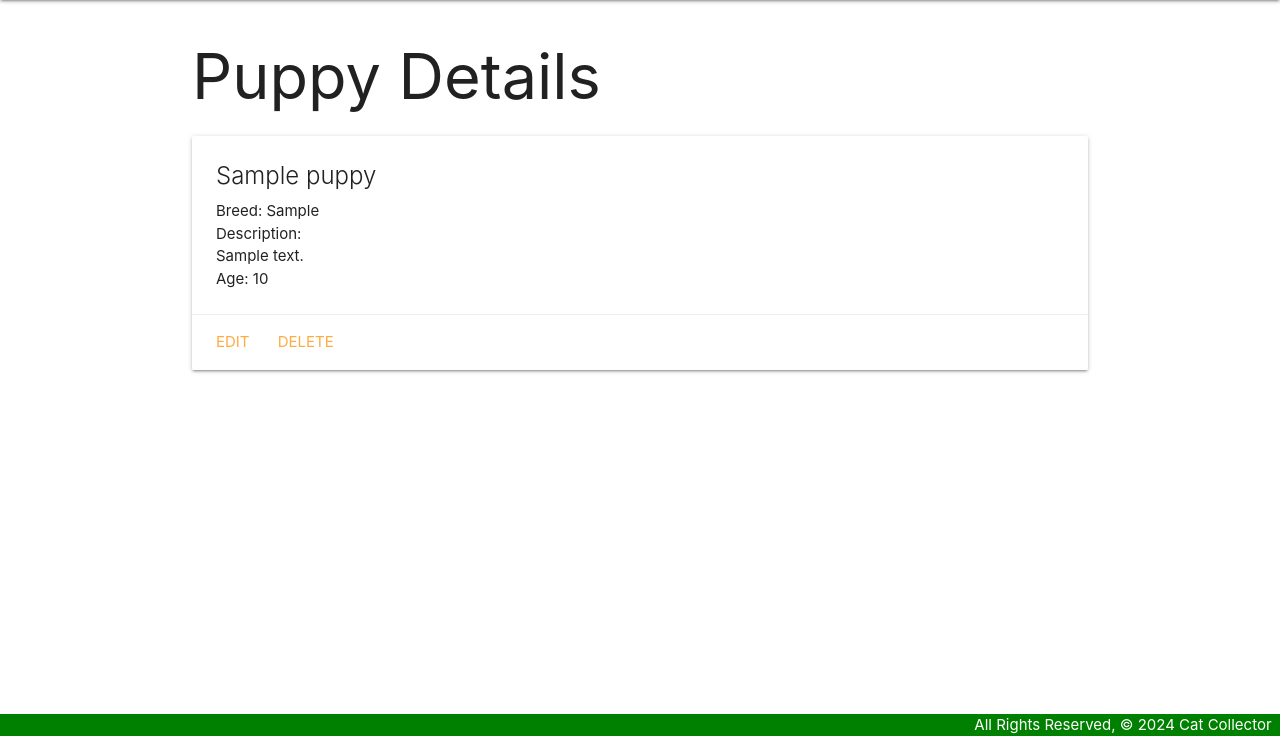
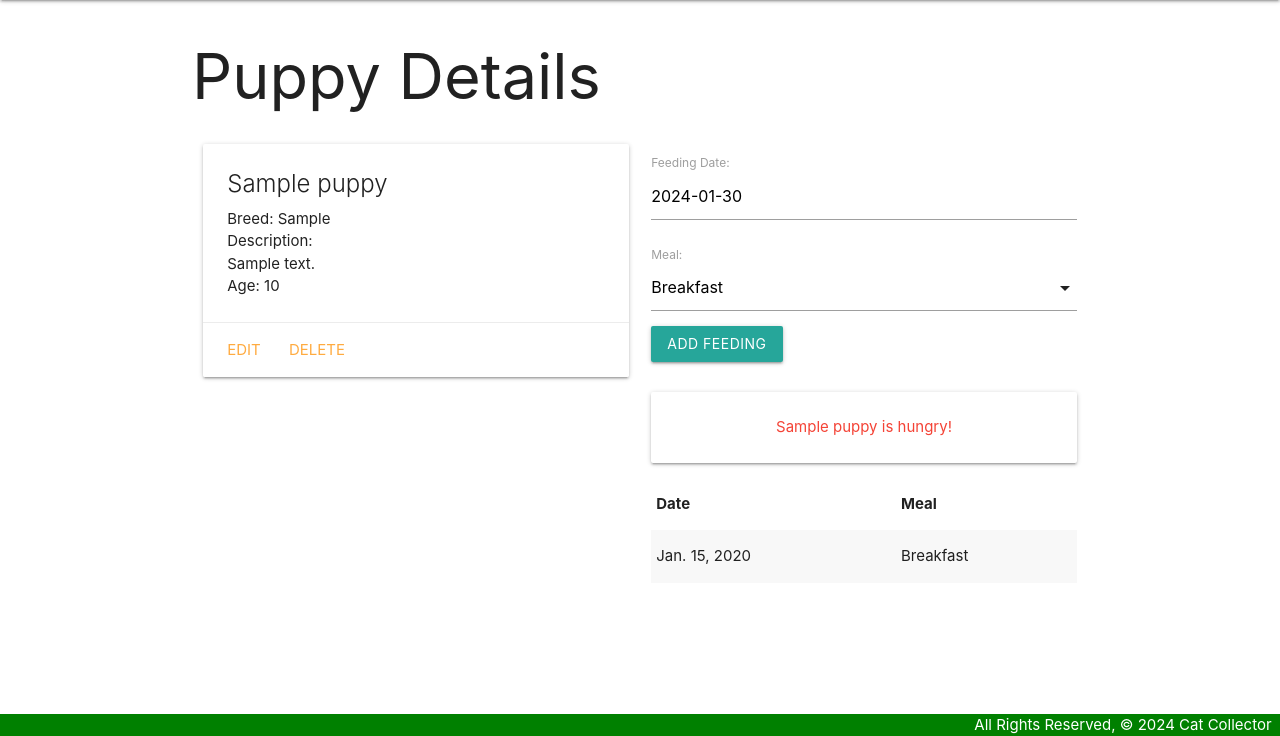
Before and after one commit to Stuartemery96/puppycollector, a Django app: page /puppies/1/ in a window 1280 px wide. Shown: the part 64-800 px from the top of the page. Run offline with Django 5.2, Linux system fonts and the light colour scheme; tables that the repository leaves empty hold one stand-in row (values such as "Sample post").

Commit message:
lab 4 complete

```diff
--- a/main_app/admin.py
+++ b/main_app/admin.py
@@ -1,5 +1,6 @@
 from django.contrib import admin
-from .models import Puppy
+from .models import Puppy, Feeding
 
 # Register your models here.
 admin.site.register(Puppy)
+admin.site.register(Feeding)
--- /dev/null
+++ b/main_app/forms.py
@@ -0,0 +1,7 @@
+from django.forms import ModelForm
+from .models import Feeding
+
+class FeedingForm(ModelForm):
+  class Meta:
+    model = Feeding
+    fields = ['date', 'meal']
--- a/main_app/models.py
+++ b/main_app/models.py
@@ -1,5 +1,12 @@
 from django.db import models
 from django.urls import reverse
+from datetime import date
+
+MEALS = (
+  ('B', 'Breakfast'),
+  ('L', 'Lunch'),
+  ('D', 'Dinner'),
+)
 
 # Create your models here.
 class Puppy(models.Model):
@@ -13,3 +20,21 @@ class Puppy(models.Model):
 
   def get_absolute_url(self):
     return reverse('detail', kwargs={'puppy_id': self.id})
+
+  def fed_for_today(self):
+    return self.feeding_set.filter(date=date.today()).count() >= len(MEALS)
+
+
+class Feeding(models.Model):
+  date = models.DateField('Feeding Date')
+  meal = models.CharField(max_length=1, choices=MEALS, default='B')
+  puppy = models.ForeignKey(
+    Puppy,
+    on_delete=models.CASCADE
+  )
+
+  def __str__(self):
+    return f'{self.get_meal_display()} on {self.date}'
+
+  class Meta:
+    ordering = ['-date']
--- a/main_app/templates/base.html
+++ b/main_app/templates/base.html
@@ -10,6 +10,7 @@
   <title>Puppy Collector</title>
   <link rel="stylesheet" href="https://cdnjs.cloudflare.com/ajax/libs/materialize/1.0.0/css/materialize.min.css">
   <link rel="stylesheet" type="text/css" href="{% static 'css/style.css' %}">
+  <script src="https://cdnjs.cloudflare.com/ajax/libs/materialize/1.0.0/js/materialize.min.js"></script>
 </head>
 
 <body>
--- a/main_app/templates/main_app/puppy_form.html
+++ b/main_app/templates/main_app/puppy_form.html
@@ -7,9 +7,9 @@
 {% else %}
 <h1>Add Puppy</h1>
 {% endif %}
-<form action="" method="POST">
+<form action="" method="POST" class="add-form">
   {% csrf_token %}
-  <table>
+  <table class="add-table">
     {{form.as_table}}
   </table>
   <input type="submit" value="Submit" class="btn">
--- a/main_app/templates/puppies/detail.html
+++ b/main_app/templates/puppies/detail.html
@@ -3,6 +3,8 @@
 
 <h1>Puppy Details</h1>
 
+<div class="row">
+  <div class="col s6">
     <div class="card">
       <div class="card-content">
         <span class="card-title">
@@ -26,5 +28,48 @@
         <a href="{% url 'puppies_delete' puppy.id %}">Delete</a>
       </div>
     </div>
+  </div>
+  <div class="col s6">
+    <form action="{% url 'add_feeding' puppy.id %}" method="POST">
+      {% csrf_token %}
+      {{ feeding_form.as_p }}
+      <input type="submit" class="btn" value="Add Feeding">
+    </form>
+    <br>
+    {% if puppy.fed_for_today %}
+    <div class="card-panel teal-text center-align">{{puppy.name}} is well fed.</div>
+    {% else %}
+    <div class="card-panel red-text center-align">{{puppy.name}} is hungry!</div>
+    {% endif %}
+    <table class="striped">
+      <thead>
+        <tr>
+          <th>Date</th>
+          <th>Meal</th>
+        </tr>
+      </thead>
+      <tbody>
+        {% for feeding in puppy.feeding_set.all %}
+        <tr>
+          <td>{{feeding.date}}</td>
+          <td>{{feeding.get_meal_display}}</td>
+        </tr>
+        {% endfor %}
+      </tbody>
+    </table>
+  </div>
+
+  <script>
+    const dateEl = document.getElementById('id_date');
+    M.Datepicker.init(dateEl, {
+      format: 'yyyy-mm-dd',
+      defaultDate: new Date(),
+      setDefaultDate: true,
+      autoClose: true
+    });
+
+    const selectEl = document.getElementById('id_meal');
+    M.FormSelect.init(selectEl);
+  </script>
 
   {% endblock %}
--- a/main_app/urls.py
+++ b/main_app/urls.py
@@ -9,4 +9,5 @@ urlpatterns = [
   path('puppies/create/', views.PuppyCreate.as_view(), name='puppy_create'),
   path('puppies/<int:pk>/update/', views.PuppyUpdate.as_view(), name='puppies_update'),
   path('puppies/<int:pk>/delete/', views.PuppyDelete.as_view(), name='puppies_delete'),
+  path('puppies/<int:puppy_id>/add_feeding/', views.add_feeding, name='add_feeding'),
 ]
--- a/main_app/views.py
+++ b/main_app/views.py
@@ -1,6 +1,7 @@
-from django.shortcuts import render
+from django.shortcuts import render, redirect
 from django.views.generic.edit import CreateView, UpdateView, DeleteView
 from .models import Puppy
+from .forms import FeedingForm
 
 # Create your views here.
 def home(request):
@@ -15,7 +16,8 @@ def puppies_index(request):
 
 def puppies_detail(request, puppy_id):
   puppy = Puppy.objects.get(id=puppy_id)
-  return render(request, 'puppies/detail.html', { 'puppy': puppy})
+  feeding_form = FeedingForm()
+  return render(request, 'puppies/detail.html', { 'puppy': puppy, 'feeding_form': feeding_form })
 
 class PuppyCreate(CreateView):
   model = Puppy
@@ -28,3 +30,11 @@ class PuppyUpdate(UpdateView):
 class PuppyDelete(DeleteView):
   model = Puppy
   success_url = '/puppies'
+
+def add_feeding(request, puppy_id):
+  form = FeedingForm(request.POST)
+  if form.is_valid():
+    new_feeding = form.save(commit=False)
+    new_feeding.puppy_id = puppy_id
+    new_feeding.save()
+  return redirect('detail', puppy_id=puppy_id)
```
Also changed, not shown: main_app/migrations/0002_feeding.py (added). Lines whose indentation alone changed are shown as unchanged.
